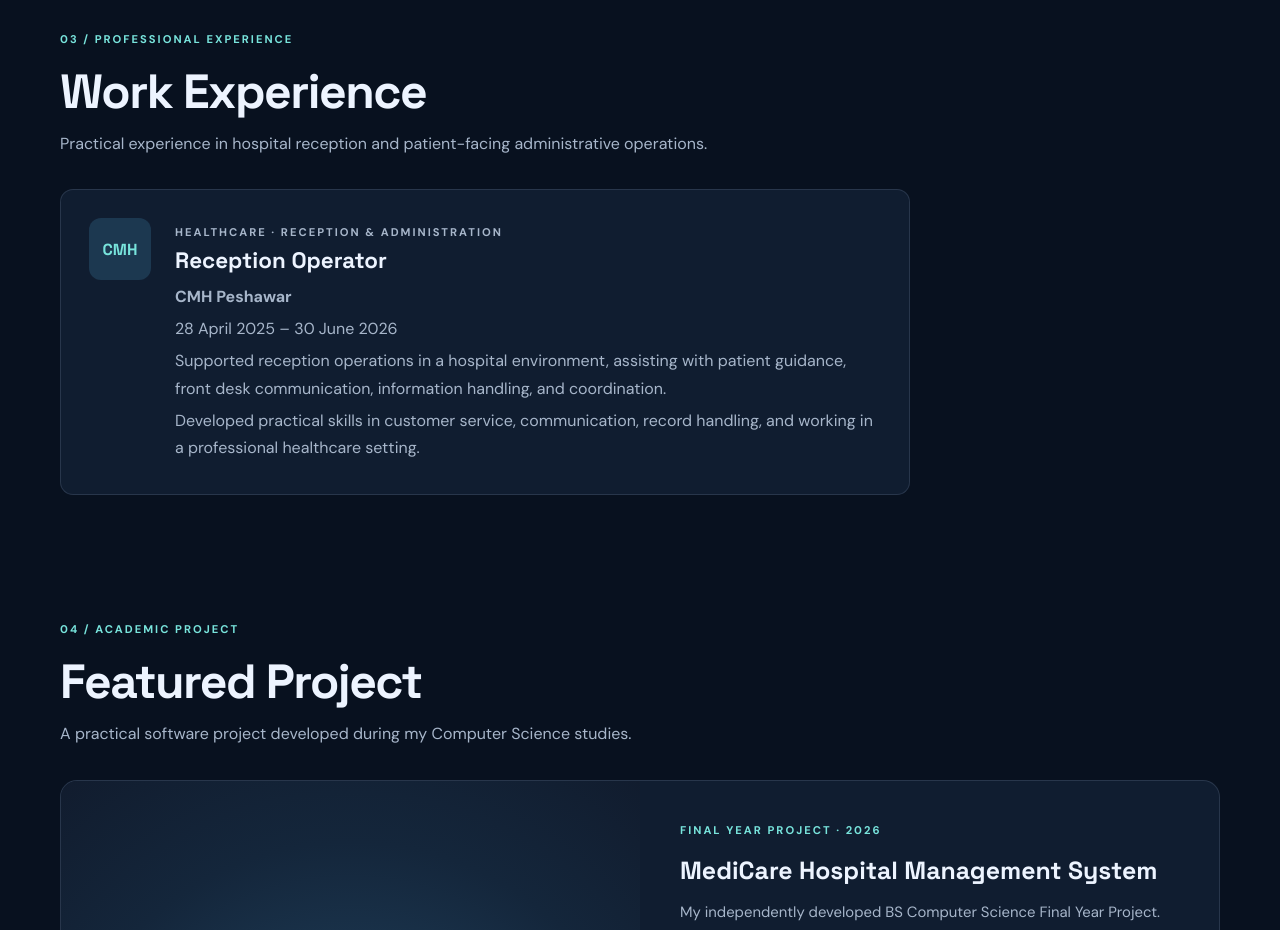
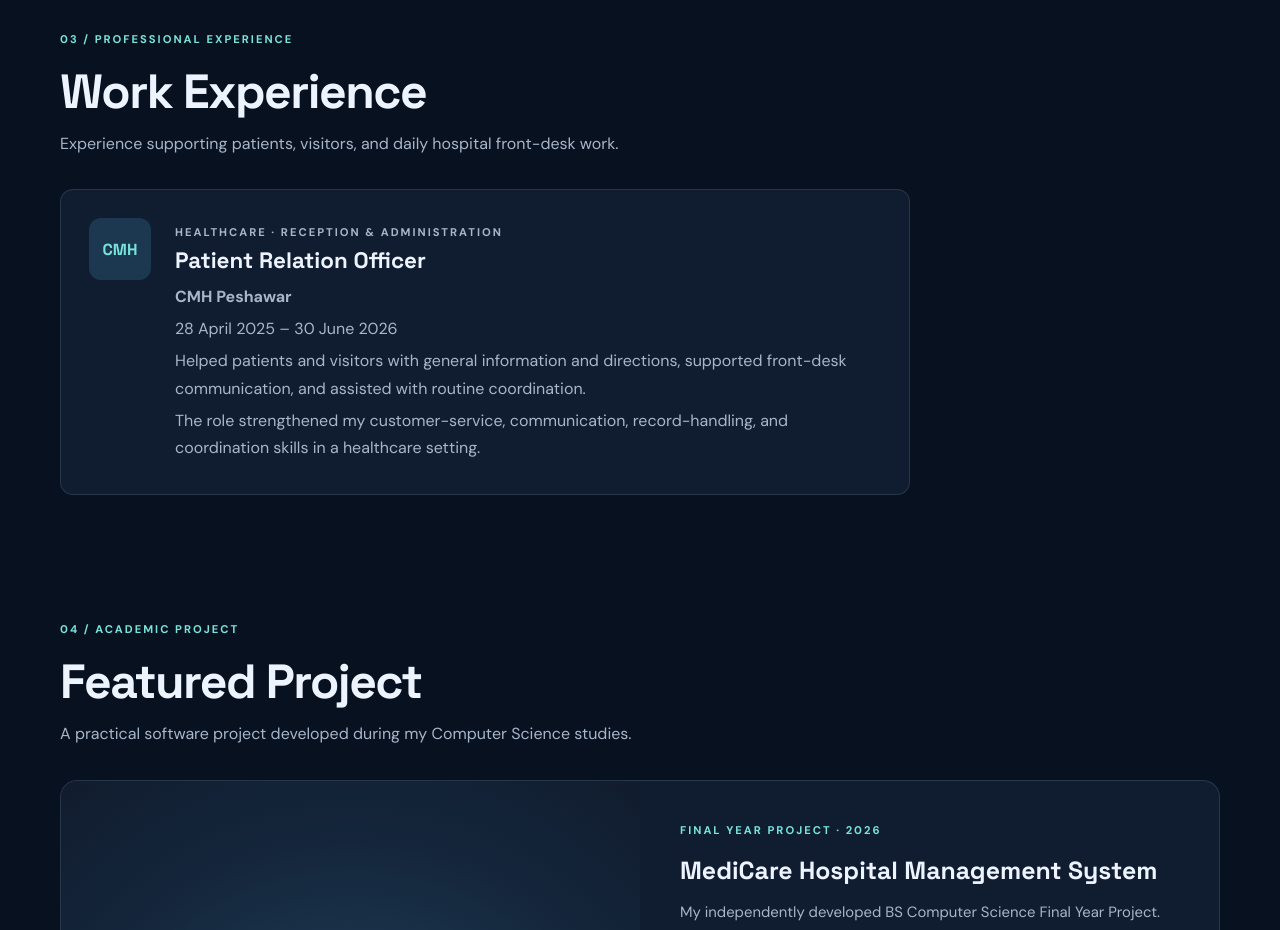
Before and after one commit to maazahmadyousafzai/Portfolio, a plain HTML site: page index.html in a window 1280 px wide. Shown: the part 2140-3070 px from the top of the page. Drawn offline with Linux system fonts and the light colour scheme.

Commit message:
Use verified Patient Relation Officer title and natural experience wording

```diff
--- a/index.html
+++ b/index.html
@@ -937,8 +937,7 @@
         <p class="eyebrow">03 / PROFESSIONAL EXPERIENCE</p>
         <h2>Work Experience</h2>
         <p class="section-intro">
-          Practical experience in hospital reception and
-          patient-facing administrative operations.
+          Experience supporting patients, visitors, and daily hospital front-desk work.
         </p>
       </div>
 
@@ -947,20 +946,16 @@
 
         <div class="experience-info">
           <p class="eyebrow">HEALTHCARE · RECEPTION & ADMINISTRATION</p>
-          <h3>Reception Operator</h3>
+          <h3>Patient Relation Officer</h3>
           <p><strong>CMH Peshawar</strong></p>
           <p>28 April 2025 – 30 June 2026</p>
 
           <p>
-            Supported reception operations in a hospital environment,
-            assisting with patient guidance, front desk communication,
-            information handling, and coordination.
+            Helped patients and visitors with general information and directions, supported front-desk communication, and assisted with routine coordination.
           </p>
 
           <p>
-            Developed practical skills in customer service,
-            communication, record handling, and working in a
-            professional healthcare setting.
+            The role strengthened my customer-service, communication, record-handling, and coordination skills in a healthcare setting.
           </p>
         </div>
       </article>
```
